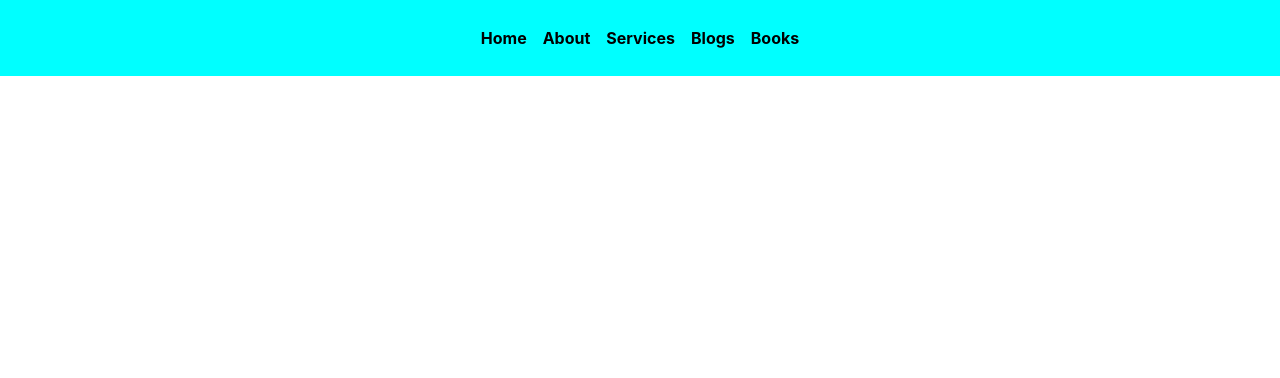
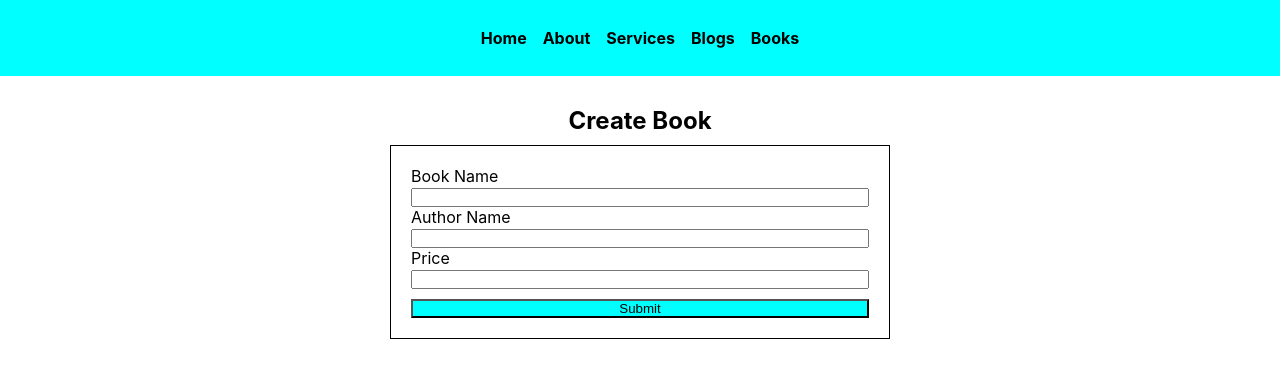
Before and after one commit to Husnain2024/routes-axios, a React (Create React App) app: page /create-book in a window 1280 px wide. Shown: the top 378 px of the page. Built offline with nearby package versions, Linux system fonts and the light colour scheme; the HTML template or start-up script is replaced by a standard one.

Commit message:
api post

```diff
--- a/src/App.css
+++ b/src/App.css
@@ -47,3 +47,31 @@ h2{
     text-align: center;
     margin-bottom: 10px;
 }
+.add_btn{
+    text-align: center;
+    display: block;
+    margin-bottom: 20px;
+    padding: 10px 20px;
+    background-color: aqua;
+    text-decoration: none;
+    max-width:120px;
+    margin: 0 auto;
+    margin-bottom: 10px;
+}
+label{
+    width: 100%;
+}
+input{
+    width: 100%;
+}
+form{
+    width: 100%;
+    border: 1px solid #000;
+    max-width: 500px;
+    margin: 0 auto;
+    padding: 20px;
+}
+.submit_btn{
+    background-color: aqua;
+    margin-top: 10px;
+}
--- a/src/Routes/AppRoutes.jsx
+++ b/src/Routes/AppRoutes.jsx
@@ -3,6 +3,7 @@ import {Home} from '../components/Home'
 import {Services} from '../components/Services'
 import {About} from '../components/Aboutus'
 import Books from '../components/BookList'
+import CreateBook from '../components/create-book';
 
 export const AppRoutes = () =>{
     return(
@@ -11,6 +12,7 @@ export const AppRoutes = () =>{
         <Route path='/services' element={<Services/>}/>
         <Route path='/about' element={<About/>}/>
         <Route path='/books' element={<Books/>}/>
+        <Route path='/create-book' element={<CreateBook/>}/>
       </Routes>
     )
 }
--- a/src/components/BookList.jsx
+++ b/src/components/BookList.jsx
@@ -1,39 +1,57 @@
-import axios from "axios"
-import { useEffect, useState } from "react";
+import axios from "axios";
+import {useEffect, useState } from "react";
+import { Link } from "react-router-dom";
 
 const BookList = () =>{
 const[bookData,setBookData]=useState([]);
+const[loading,setLoading]=useState(false);
+const[errorMsg,setErrorMsg]=useState("");
 
-console.log(bookData,"bookData");
+const APIURL = "https://676abac0863eaa5ac0df6fca.mockapi.io/books";
 
+const getBookList = async () => {
+    setLoading(true);
+    try {
+        const res = await axios.get(APIURL);
 
-const ApiUrl = "https://676abac0863eaa5ac0df6fca.mockapi.io/books";
+        if (res.status === 200) {
+            setLoading(false);
+            setBookData(res.data);
+            setErrorMsg("");
+        }
 
+    } catch (error) {
+        const{data}=error.response;
+        setErrorMsg(data)
+        setLoading(false);
 
+    }
+}
 
 
 
 useEffect(()=>{
+    getBookList();
+},[])
 
 
-    const getBookList = async () =>{
 
-        try {
-            const res = await axios.get(ApiUrl);
-            setBookData(res.data)
-        } catch (error) {
-            console.log(error);
+if (loading) {
+    return (
+        <>
+        <h2>Loading...</h2>
+        </>
+    )
+}
 
-        }
-    }
-
-    getBookList();
-},[])
 
 
     return(
         <>
         <h2>Book List</h2>
+    <Link className="add_btn" to="/create-book">Add Book</Link>
+        {errorMsg && <h3 style={{textAlign:"center"}}>{errorMsg}</h3>}
+        {bookData && bookData.length > 0 &&
         <table border={1}>
             <thead>
             <tr>
@@ -61,6 +79,7 @@ useEffect(()=>{
 
             </tbody>
         </table>
+        }
         </>
     )
 }
--- /dev/null
+++ b/src/components/create-book.jsx
@@ -0,0 +1,81 @@
+import axios from "axios";
+import { useState } from "react";
+import { useNavigate } from "react-router-dom";
+
+const CreateBook = () =>{
+const[formData,setFormData]=useState({
+    book_name:"",
+    author_name:"",
+    price:null
+})
+
+const[loading,setLoading]=useState(false)
+
+const[msg,setMsg]=useState("");
+
+const navigate = useNavigate()
+
+const handleInputChange = (e) =>{
+    const value = e.target.value;
+    const name = e.target.name;
+
+    setFormData({
+        ...formData,
+        [name]:value
+    })
+
+}
+
+
+
+const APIURL = "https://676abac0863eaa5ac0df6fca.mockapi.io/books";
+
+const handleSubmit = async (e) => {
+     e.preventDefault()
+     setLoading(true)
+    const res = await axios.post(APIURL,formData);
+    console.log(res,"res");
+
+    if (res.status === 201) {
+        setLoading(false)
+        setMsg("Added succes")
+        setFormData(
+            {
+                book_name:"",
+                author_name:"",
+                price:""
+            }
+
+        )
+        // navigate('/books')
+    }
+
+}
+
+
+    return(<>
+
+    <h2>Create Book</h2>
+    <form onSubmit={handleSubmit}>
+    {msg && <h3 style={{textAlign:"center"}}>{msg}</h3>}
+
+        <div>
+            <label>Book Name</label>
+            <input type="text" onChange={handleInputChange} name="book_name" value={formData.book_name}/>
+        </div>
+        <div>
+            <label>Author Name</label>
+            <input type="text" onChange={handleInputChange} name="author_name" value={formData.author_name}/>
+        </div>
+        <div>
+            <label>Price</label>
+            <input type="text" onChange={handleInputChange} name="price" value={formData.price}/>
+        </div>
+        <div>
+            <input className="submit_btn" type="submit" value={loading ? "Submiting..." : "Submit"} disabled={loading} />
+        </div>
+    </form>
+    </>)
+}
+
+export default CreateBook;
```
